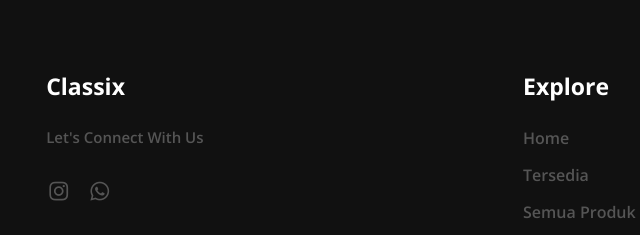
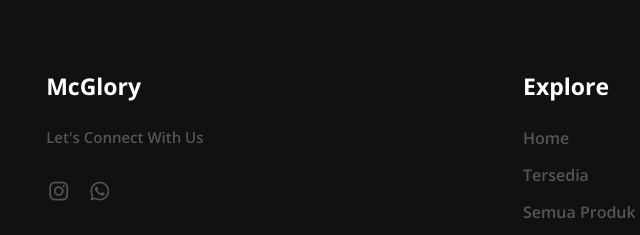
Before and after one commit to rayymhra/McGlory, a plain HTML site: page index.html in a window 1280 px wide. Shown: the part 3107-3342 px from the top of the page, 133-773 px from the left. Drawn offline with nearby package versions, Linux system fonts and the light colour scheme; a script that the page names is missing.

Commit message:
clasix nya ketinggalan woi

```diff
--- a/index.html
+++ b/index.html
@@ -207,7 +207,7 @@
     <!-- contact -->
     <section class="contact" id="contact">
         <div class="main-contact">
-            <h3>Classix</h3>
+            <h3>McGlory</h3>
             <h5>Let's Connect With Us</h5>
             <div class="icons">
                 <a href="https://www.instagram.com/mcglory_bm3/"><i class='bx bxl-instagram' ></i></a>
```
